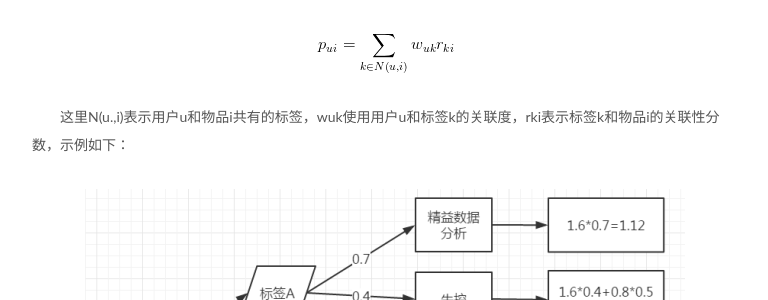
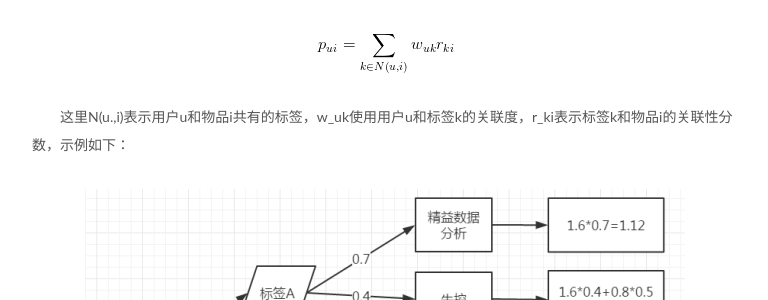
Before and after one commit to ARTAvrilLavigne/ARTAvrilLavigne.github.io, a Jekyll site: the page built from _posts/2019-04-27-recommendation algorithm.markdown, in a window 1280 px wide and 900 px high, scrolled down 4898 px. Shown: the part 152-452 px from the top of the window, without its empty margins (233-1001 px from the left). Built offline with Jekyll 4.4.1, drawn with Linux system fonts in a browser that asks for light colours; nearby versions of some CDN libraries; comment, search, counter and statistics services are not loaded.

Commit message:
Update 2019-04-27-recommendation algorithm.markdown

```diff
--- a/_posts/2019-04-27-recommendation algorithm.markdown
+++ b/_posts/2019-04-27-recommendation algorithm.markdown
@@ -69,7 +69,7 @@ tags:
 <p>　　标签系统相对于之前的用户维度和产品维度的推荐，从结构上讲，其实更易于理解一些，也更容易直接干预结果一些。关于tag和分类，基本上是互联网有信息架构以来就有的经典设计结构。内容有标签，用户也会因为用户行为被打上标签。通过标签去关联内容。</p>
 <p>　　需要计算用户u对物品i的兴趣，公式如下（可以和基于物品的协同过滤仔细对比）：</p>
 <p align="center"><img src="https://github.com/ARTAvrilLavigne/ARTAvrilLavigne.github.io/blob/master/myblog/2019-04-27-recommendation%20algorithm/13.png?raw=true" alt="" width="137" height="39" /></p>
-<p>　　这里N(u.,i)表示用户u和物品i共有的标签，wuk使用用户u和标签k的关联度，rki表示标签k和物品i的关联性分数，示例如下：</p>
+<p>　　这里N(u.,i)表示用户u和物品i共有的标签，w_uk使用用户u和标签k的关联度，r_ki表示标签k和物品i的关联性分数，示例如下：</p>
 <p align="center"><img src="https://github.com/ARTAvrilLavigne/ARTAvrilLavigne.github.io/blob/master/myblog/2019-04-27-recommendation%20algorithm/14.png?raw=true" alt="" width="600" height="304" /></p>
 <p>　　标签查找的方法这里有很大可以发挥的空间，比如，通过知识库进行处理，或者语义分析处理。而对于一些设计之初就有标签概念的网站， 就比较容易，比如豆瓣和知乎。对于知乎而言，公共编辑的标签是天然的标签内容，对于知乎的用户而言，浏览回答关注等行为则是天然的用户标签素材。</p>
 
```
